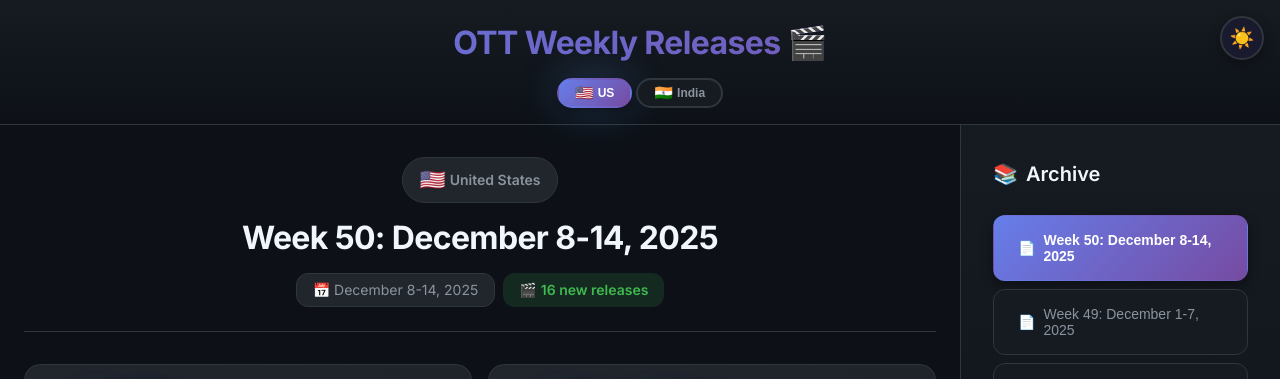
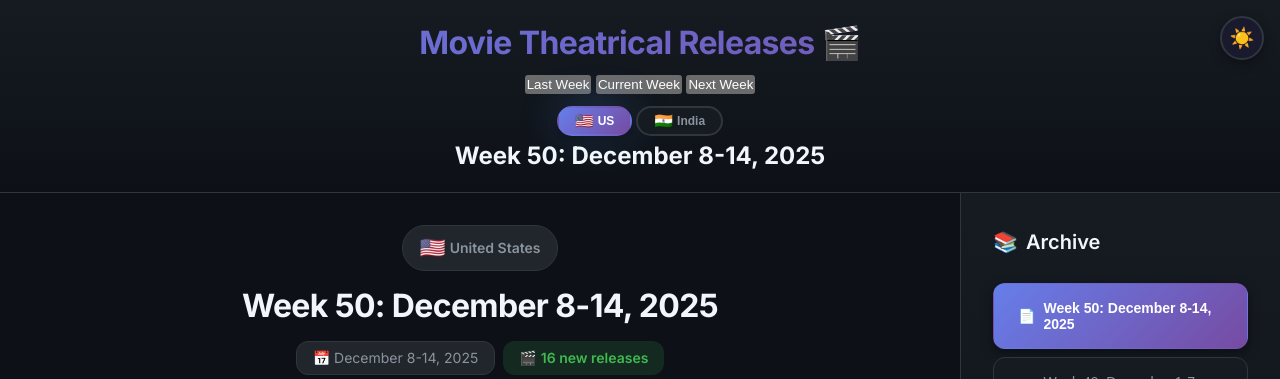
Before and after one commit to chaitanyame/movie_releases, a website: page index.html in a window 1280 px wide. Shown: the top 379 px of the page. Drawn offline with Linux system fonts and the light colour scheme.

Commit message:
feat: complete Feature 12 - three-week HTML navigation
✅ Updated index.html with three-week navigation structure
✅ Added week-navigation nav element with 3 buttons:
  - Last Week button (data-week="last")
  - Current Week button (data-week="current", active by default)
  - Next Week button (data-week="next")
✅ Each week button includes:
  - week-label span for display name
  - week-meta span for week range (e.g., "Dec 1-7")
  - Proper ARIA labels (aria-pressed, aria-current)
✅ Added week-title-display section with h2#active-week-title
✅ Kept country switcher (US/India buttons)
✅ Updated meta descriptions from "OTT" to "Movie Theatrical Releases"
✅ Updated page title to "Movie Theatrical Releases"
✅ Updated h1 heading to "Movie Theatrical Releases"
✅ Updated footer copyright text
✅ Semantic HTML structure maintained
✅ Accessibility: ARIA labels, role=status, aria-live=polite
✅ Marked Feature 12 passes: true in feature_list.json

Files modified:
- index.html (added week navigation, updated branding)
- memory/feature_list.json (Feature 12: passes: false → true)

```diff
--- a/index.html
+++ b/index.html
@@ -3,24 +3,24 @@
 <head>
     <meta charset="UTF-8">
     <meta name="viewport" content="width=device-width, initial-scale=1.0">
-    <meta name="description" content="Weekly OTT streaming platform releases - Netflix, Prime Video, Disney+, Hulu, Apple TV+, Max, Paramount+, and Peacock. Updated daily.">
-    <meta name="keywords" content="OTT, streaming, Netflix, Prime Video, Disney+, Hulu, Apple TV+, Max, Paramount+, Peacock, weekly releases">
-    <meta name="author" content="OTT Weekly Releases">
+    <meta name="description" content="Weekly theatrical movie releases - US and India. Last week, current week, and next week releases. Updated daily.">
+    <meta name="keywords" content="movie releases, theatrical releases, cinema, box office, new movies, US releases, India releases, Bollywood, Hollywood">
+    <meta name="author" content="Movie Theatrical Releases">
     <meta name="robots" content="index, follow">
     <link rel="canonical" href="https://chaitanyame.github.io/ott_news/">
 
     <!-- Open Graph / Facebook -->
     <meta property="og:type" content="website">
     <meta property="og:url" content="https://chaitanyame.github.io/ott_news/">
-    <meta property="og:title" content="OTT Weekly Releases">
-    <meta property="og:description" content="Weekly OTT streaming platform releases - Netflix, Prime Video, Disney+, and more. Updated daily.">
+    <meta property="og:title" content="Movie Theatrical Releases">
+    <meta property="og:description" content="Weekly theatrical movie releases - US and India. Last week, current week, and next week. Updated daily.">
     <meta property="og:image" content="https://chaitanyame.github.io/ott_news/assets/images/og-image.png">
 
     <!-- Twitter -->
     <meta name="twitter:card" content="summary_large_image">
     <meta name="twitter:url" content="https://chaitanyame.github.io/ott_news/">
-    <meta name="twitter:title" content="OTT Weekly Releases">
-    <meta name="twitter:description" content="Weekly OTT streaming platform releases - Netflix, Prime Video, Disney+, and more. Updated daily.">
+    <meta name="twitter:title" content="Movie Theatrical Releases">
+    <meta name="twitter:description" content="Weekly theatrical movie releases - US and India. Last week, current week, and next week. Updated daily.">
     <meta name="twitter:image" content="https://chaitanyame.github.io/ott_news/assets/images/og-image.png">
 
     <!-- Favicon -->
@@ -31,7 +31,7 @@
     <link rel="manifest" href="site.webmanifest">
     <meta name="theme-color" content="#0d1117">
 
-    <title>OTT Weekly Releases</title>
+    <title>Movie Theatrical Releases</title>
 
     <script>
         (function() {
@@ -88,7 +88,25 @@
     </button>
     <a href="#current-week-post" class="skip-link">Skip to main content</a>
     <header class="site-header">
-        <h1>OTT Weekly Releases</h1>
+        <h1>Movie Theatrical Releases</h1>
+
+        <!-- Week Navigation -->
+        <nav class="week-navigation" aria-label="Week navigation">
+            <button class="week-btn" data-week="last" aria-pressed="false">
+                <span class="week-label">Last Week</span>
+                <span class="week-meta" id="last-week-meta"></span>
+            </button>
+            <button class="week-btn active" data-week="current" aria-pressed="true" aria-current="true">
+                <span class="week-label">Current Week</span>
+                <span class="week-meta" id="current-week-meta"></span>
+            </button>
+            <button class="week-btn" data-week="next" aria-pressed="false">
+                <span class="week-label">Next Week</span>
+                <span class="week-meta" id="next-week-meta"></span>
+            </button>
+        </nav>
+
+        <!-- Country Switcher -->
         <nav class="country-toggle" aria-label="Select region">
             <button class="country-btn active" data-country="us" aria-pressed="true">
                 <span class="country-flag">🇺🇸</span>
@@ -99,6 +117,12 @@
                 <span class="country-name">India</span>
             </button>
         </nav>
+
+        <!-- Week Title Display -->
+        <div class="week-title-display" role="status" aria-live="polite">
+            <h2 id="active-week-title">Week 50: December 8-14, 2025</h2>
+        </div>
+
         <button id="back-to-current" class="back-to-current" aria-label="Back to current week" style="display: none;">
             ← Back to Current Week
         </button>
@@ -119,7 +143,7 @@
     </aside>
 
     <footer class="site-footer">
-        <p>&copy; 2024 OTT Weekly Releases</p>
+        <p>&copy; 2024 Movie Theatrical Releases</p>
     </footer>
 
     <script src="assets/js/app.js"></script>
--- a/memory/feature_list.json
+++ b/memory/feature_list.json
@@ -174,7 +174,7 @@
       "name": "Create base HTML structure for three-week navigation",
       "description": "Update index.html with navigation controls for last/current/next week",
       "priority": "high",
-      "passes": false,
+      "passes": true,
       "steps": [
         "Add week navigation section to HTML",
         "Add 'Last Week', 'Current Week', 'Next Week' buttons",
```
